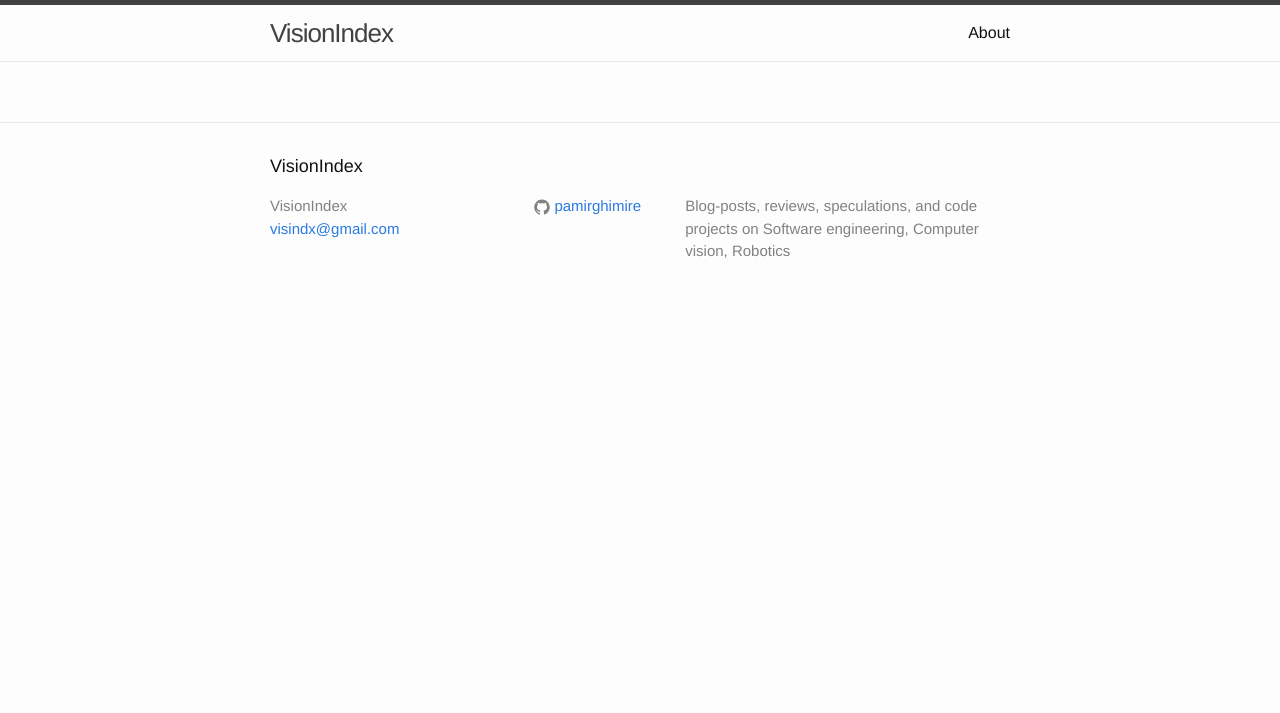
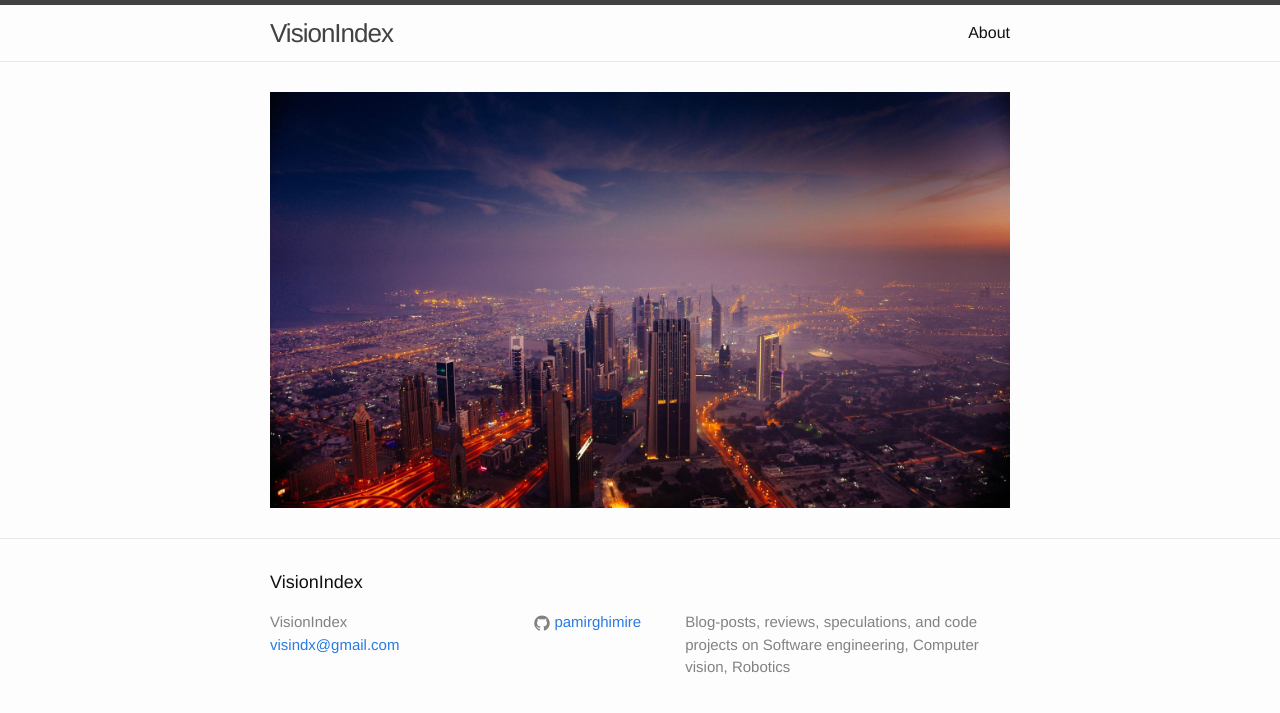
Before and after one commit to PamirGhimire/pamirghimire.github.io, a Jekyll site: the page built from index.html, in a window 1280 px wide. Shown: the top 713 px of the page. Built offline with Jekyll 4.4.1, drawn with Linux system fonts in a browser that asks for light colours.

Commit message:
Adds visionindex image to landing page

```diff
--- a/index.html
+++ b/index.html
@@ -3,5 +3,5 @@ layout: default
 ---
 
 <div class="header">
-
+  <img  src="./assets/perspective.jpg" alt="VisionIndex" />
 </div>
```
